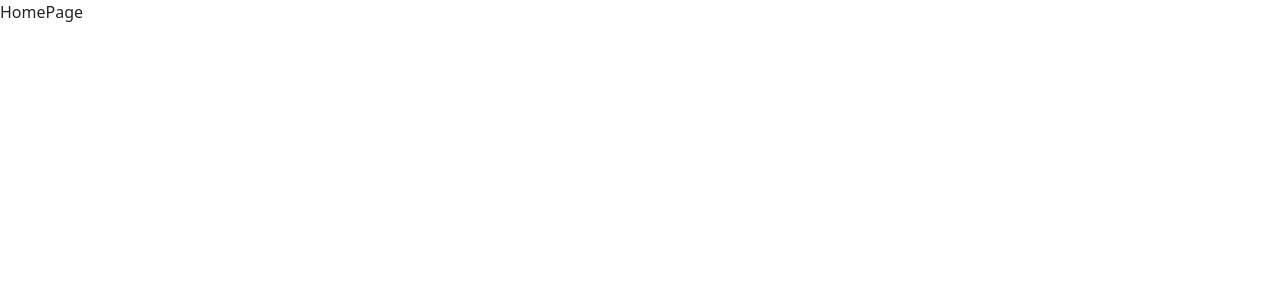
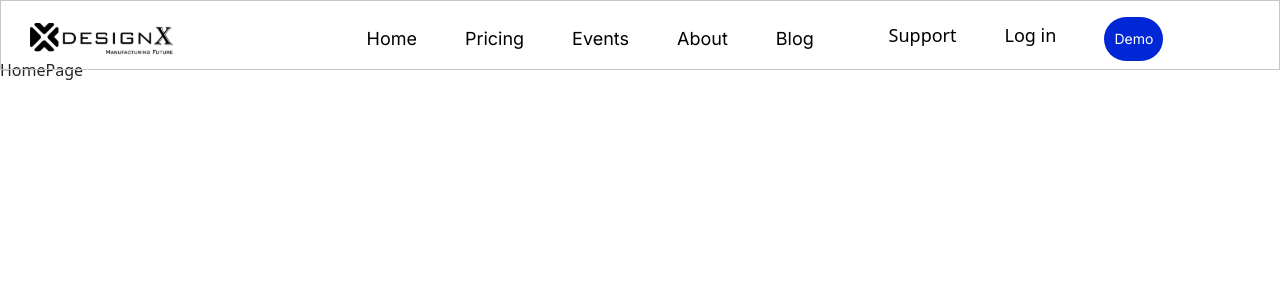
Before and after one commit to ankitkadyan06/DesignX, a React (Create React App) app: page / in a window 1280 px wide. Shown: the top 300 px of the page. Built offline with nearby package versions, Linux system fonts and the light colour scheme.

Commit message:
header changes

```diff
--- a/package.json
+++ b/package.json
@@ -5,6 +5,8 @@
   "dependencies": {
     "@emotion/react": "^11.11.1",
     "@emotion/styled": "^11.11.0",
+    "@headlessui/react": "^1.7.17",
+    "@heroicons/react": "^2.0.18",
     "@mui/material": "^5.14.11",
     "@mui/styled-engine-sc": "^5.14.11",
     "@testing-library/jest-dom": "^5.17.0",
--- a/src/App.css
+++ b/src/App.css
@@ -1,38 +1 @@
-.App {
-  text-align: center;
-}
-
-.App-logo {
-  height: 40vmin;
-  pointer-events: none;
-}
-
-@media (prefers-reduced-motion: no-preference) {
-  .App-logo {
-    animation: App-logo-spin infinite 20s linear;
-  }
-}
-
-.App-header {
-  background-color: #282c34;
-  min-height: 100vh;
-  display: flex;
-  flex-direction: column;
-  align-items: center;
-  justify-content: center;
-  font-size: calc(10px + 2vmin);
-  color: white;
-}
-
-.App-link {
-  color: #61dafb;
-}
-
-@keyframes App-logo-spin {
-  from {
-    transform: rotate(0deg);
-  }
-  to {
-    transform: rotate(360deg);
-  }
-}
+@import url('https://fonts.googleapis.com/css2?family=Inter&family=Montserrat:wght@500&family=Poppins:wght@300;400;500;700&family=Roboto&family=Ubuntu&display=swap');
--- /dev/null
+++ b/src/Components/Header.js
@@ -0,0 +1,109 @@
+import { useState } from 'react'
+import { Dialog } from '@headlessui/react'
+import Logo from './assets/images/DesignXlogo.svg'
+import { Bars3Icon, XMarkIcon } from '@heroicons/react/24/outline'
+import { Link } from 'react-router-dom'
+
+const navigation = [
+  { name: 'Home', to: '#' },
+  { name: 'Pricing', to: '#' },
+  { name: 'Events', to: '#' },
+  { name: 'About', to: '#' },
+  { name: 'Blog', to: '#' },
+]
+
+export default function Example() {
+  const [mobileMenuOpen, setMobileMenuOpen] = useState(false)
+
+  return (
+    <div className="bg-white">
+      <header className="absolute inset-x-0 top-0 z-50 border-[1px] border-solid h-[70px] border-[#C6C6C6]">
+        <nav className="flex items-center justify-between p-3 lg:px-8" aria-label="Global">
+          <div className="flex lg:flex-1">
+            <Link to="#" className="-m-1.5 p-1.5 focus:outline-none ml-[2%]">
+              <img src={Logo}
+                className="h-8 w-auto"
+                alt=""
+              />
+            </Link>
+          </div>
+          <div className="flex lg:hidden">
+            <button
+              type="button"
+              className="-m-2.5 inline-flex items-center justify-center rounded-md p-2.5 text-gray-700"
+              onClick={() => setMobileMenuOpen(true)}
+            >
+              <span className="sr-only">Open main menu</span>
+              <Bars3Icon className="h-6 w-6" aria-hidden="true" />
+            </button>
+          </div>
+          <div className="hidden lg:flex lg:gap-x-12">
+            {navigation.map((item) => (
+              <Link key={item.name} to={item.to} className="font-inter no-underline text-lg leading-6 text-[#000]">
+                {item.name}
+              </Link>
+            ))}
+          </div>
+          <div className="hidden lg:flex lg:flex-1 gap-x-12 lg:justify-end mr-[8%]">
+            <Link to="#" className="leading-6 text-[#000] no-underline text-lg mt-[3%] xl:mt-[1.7%]">
+              Support
+            </Link>
+            <Link to="#" className="text-lg leading-6 text-[#000] no-underline mt-[3%] xl:mt-[1.7%]">
+              Log in
+            </Link>
+            <button to="#" className="text-sm leading-6 text-white no-underlines font-inter bg-[#0027D6] rounded-[64px] py-[10px] px-[10px]">
+              Demo
+            </button>
+          </div>
+        </nav>
+        <Dialog as="div" className="lg:hidden" open={mobileMenuOpen} onClose={setMobileMenuOpen}>
+          <div className="fixed inset-0 z-50" />
+          <Dialog.Panel className="fixed inset-y-0 right-0 z-50 w-full overflow-y-auto bg-white px-6 py-6 sm:max-w-sm sm:ring-1 sm:ring-gray-900/10">
+            <div className="flex items-center justify-between">
+              <Link to="#" className="-m-1.5 p-1.5">
+                <img
+                  className="h-8 w-auto"
+                  src={Logo}
+                  alt=""
+                />
+              </Link>
+              <button
+                type="button"
+                className="-m-2.5 rounded-md p-2.5 text-gray-700"
+                onClick={() => setMobileMenuOpen(false)}
+              >
+                <span className="sr-only">Close menu</span>
+                <XMarkIcon className="h-6 w-6" aria-hidden="true" />
+              </button>
+            </div>
+            <div className="mt-6 flow-root">
+              <div className="-my-6 divide-y divide-gray-500/10">
+                <div className="space-y-2 py-6">
+                  {navigation.map((item) => (
+                    <Link
+                      key={item.name}
+                      to={item.to}
+                      className="-mx-3 block rounded-lg px-3 py-2 text-base font-semibold leading-7 text-gray-900 hover:bg-gray-50"
+                    >
+                      {item.name}
+                    </Link>
+                  ))}
+                </div>
+                <div className="py-6">
+                  <Link
+                    to="#"
+                    className="-mx-3 block rounded-lg px-3 py-2.5 text-base font-semibold leading-7 text-gray-900 hover:bg-gray-50"
+                  >
+                    Log in
+                  </Link>
+                </div>
+              </div>
+            </div>
+          </Dialog.Panel>
+        </Dialog>
+      </header>
+
+
+    </div>
+  )
+}
--- a/src/Pages/HomePage.js
+++ b/src/Pages/HomePage.js
@@ -1,9 +1,11 @@
 import React from 'react'
+import Header from '../Components/Header'
 
 const HomePage = () => {
   return (
     <div>
-      HomePage
+      <Header/>
+      <div className='mt-[4.5%]'>HomePage</div>
     </div>
   )
 }
```
Also changed, not shown: src/Components/assets/images/DesignXlogo.svg (added), 1 other file (tests, documents, lock files or other folders).
